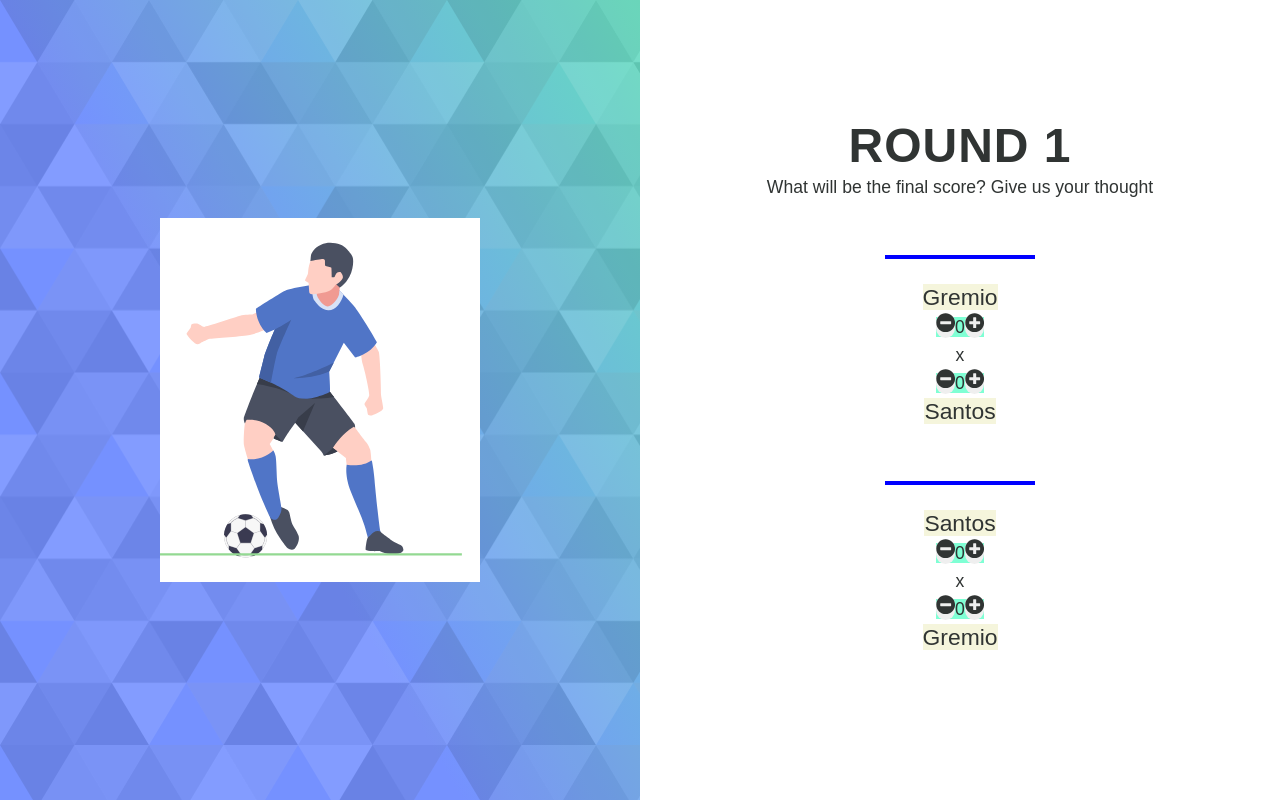
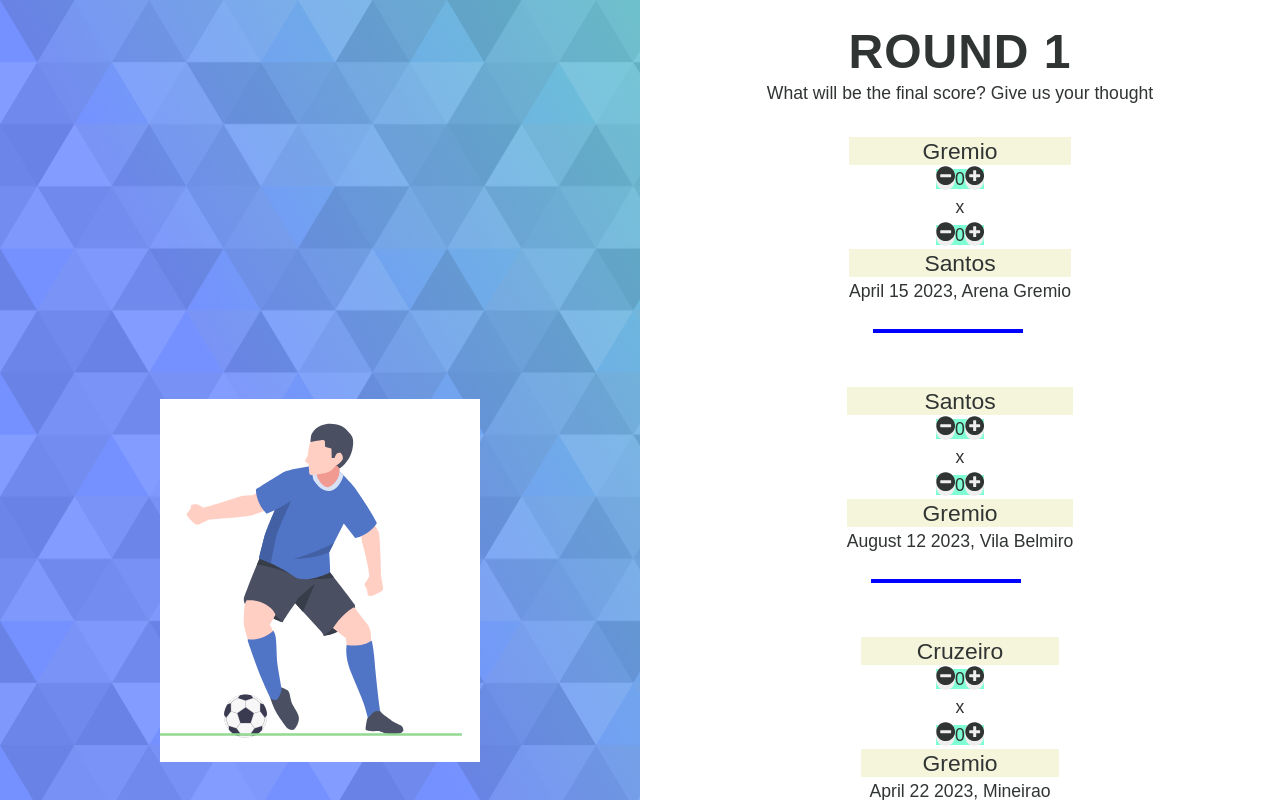
Before and after one commit to danielgallas/football-sweepstake, a React (Create React App) app in the folder client/: page /dashboard in a window 1280 px wide. Shown: the top 800 px of the page. Built offline with nearby package versions, Linux system fonts and the light colour scheme; a web font is replaced by a local one.

Commit message:
data now comes from objects array in matches.js file

```diff
--- /dev/null
+++ b/client/src/components/Match.js
@@ -0,0 +1,82 @@
+import React, { useEffect } from "react";
+import { useState } from "react";
+import { FaPlusCircle, FaMinusCircle } from "react-icons/fa";
+import matches from "../matches.js";
+
+function Match() {
+  const [score1, setScore1] = useState(0);
+  const [score2, setScore2] = useState(0);
+
+  useEffect(() => {
+    if (score1 < 0) setScore1(0);
+  }, [score1]);
+
+  useEffect(() => {
+    if (score2 < 0) setScore2(0);
+  }, [score2]);
+
+  const displayMatches = matches.map((item) => {
+    const { team1, team2, round, date, place } = item;
+    return (
+      <div className="welcome-message" key={round}>
+        <p className="teams">{team1}</p>
+
+        {/* SCOREBOARD */}
+
+        <span className="score">
+          <button
+            onClick={() => {
+              setScore1(score1 - 1);
+            }}
+          >
+            <FaMinusCircle />
+          </button>
+          {score1}
+          <button
+            onClick={() => {
+              setScore1(score1 + 1);
+            }}
+          >
+            <FaPlusCircle />
+          </button>
+          <p>x</p>
+          <button
+            onClick={() => {
+              setScore2(score2 - 1);
+            }}
+          >
+            <FaMinusCircle />
+          </button>
+          {score2}
+          <button
+            onClick={() => {
+              setScore2(score2 + 1);
+            }}
+          >
+            <FaPlusCircle />
+          </button>
+        </span>
+
+        {/* END OF SCOREBOARD */}
+
+        <p className="teams">{team2}</p>
+        <p>
+          {date}, {place}
+        </p>
+        <div className="separator"></div>
+      </div>
+    );
+  });
+
+  return (
+    <div className="login-container">
+      <p className="title">Round 1</p>
+      <p className="welcome-message">
+        What will be the final score? Give us your thought
+      </p>
+      {displayMatches}
+    </div>
+  );
+}
+
+export default Match;
--- a/client/src/components/ScoreBoard.js
+++ b/client/src/components/ScoreBoard.js
@@ -1,54 +1,5 @@
-import React, { useEffect } from "react";
-import { useState } from "react";
-import { FaPlusCircle, FaMinusCircle } from "react-icons/fa";
-
 function ScoreBoard() {
-  const [score1, setScore1] = useState(0);
-  const [score2, setScore2] = useState(0);
-
-  useEffect(() => {
-    if (score1 < 0) setScore1(0);
-  }, [score1]);
-
-  useEffect(() => {
-    if (score2 < 0) setScore2(0);
-  }, [score2]);
-
-  return (
-    <span className="score">
-      <button
-        onClick={() => {
-          setScore1(score1 - 1);
-        }}
-      >
-        <FaMinusCircle />
-      </button>
-      {score1}
-      <button
-        onClick={() => {
-          setScore1(score1 + 1);
-        }}
-      >
-        <FaPlusCircle />
-      </button>
-      <p>x</p>
-      <button
-        onClick={() => {
-          setScore2(score2 - 1);
-        }}
-      >
-        <FaMinusCircle />
-      </button>
-      {score2}
-      <button
-        onClick={() => {
-          setScore2(score2 + 1);
-        }}
-      >
-        <FaPlusCircle />
-      </button>
-    </span>
-  );
+  return hey;
 }
 
 export default ScoreBoard;
--- /dev/null
+++ b/client/src/matches.js
@@ -0,0 +1,32 @@
+const matches = [
+  {
+    round: 1,
+    team1: "Gremio",
+    team2: "Santos",
+    date: "April 15 2023",
+    place: "Arena Gremio",
+  },
+  {
+    round: 20,
+    team1: "Santos",
+    team2: "Gremio",
+    date: "August 12 2023",
+    place: "Vila Belmiro",
+  },
+  {
+    round: 2,
+    team1: "Cruzeiro",
+    team2: "Gremio",
+    date: "April 22 2023",
+    place: "Mineirao",
+  },
+  {
+    round: 21,
+    team1: "Gremio",
+    team2: "Cruzeiro",
+    date: "August 19 2023",
+    place: "Arena Gremio",
+  },
+];
+
+export default matches;
--- a/client/src/pages/Dashboard.js
+++ b/client/src/pages/Dashboard.js
@@ -1,6 +1,6 @@
-import ScoreBoard from "../components/ScoreBoard";
 import player from "../pages/images/player.svg";
 import "../components/scoreboard.css";
+import Match from "../components/Match";
 
 function Dashboard() {
   return (
@@ -9,29 +9,7 @@ function Dashboard() {
         <img src={player} alt="" />
       </section>
       <section className="main">
-        <div className="login-container">
-          <p className="title">Round 1</p>
-          <p className="welcome-message">
-            What will be the final score? Give us your thought
-          </p>
-          <div className="separator"></div>
-          <p className="welcome-message">
-            <span className="teams">Gremio</span>
-            <p>
-              <ScoreBoard />
-            </p>
-            <span className="teams">Santos</span>
-          </p>
-          <div className="separator"></div>
-
-          <p className="welcome-message">
-            <span className="teams">Santos</span>
-            <p>
-              <ScoreBoard />
-            </p>
-            <span className="teams">Gremio</span>
-          </p>
-        </div>
+        <Match />
       </section>
     </article>
   );
```
Also changed, not shown: 1 other file (tests, documents, lock files or other folders).
